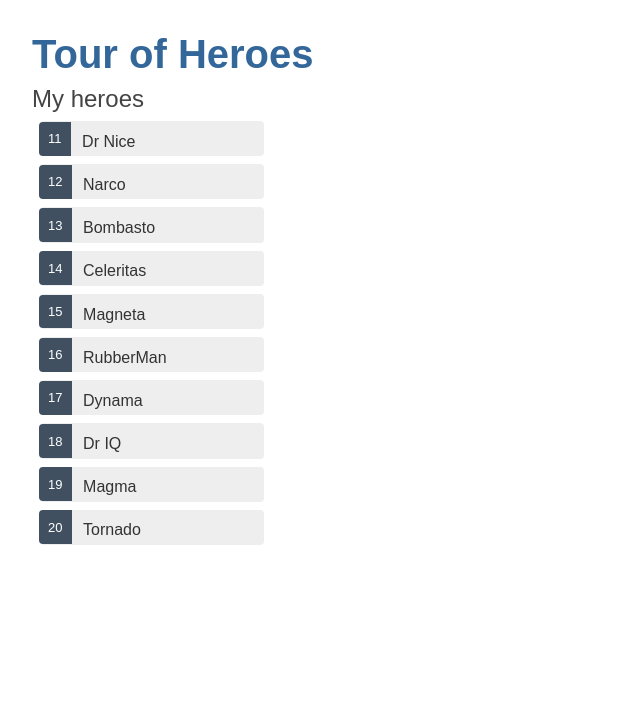
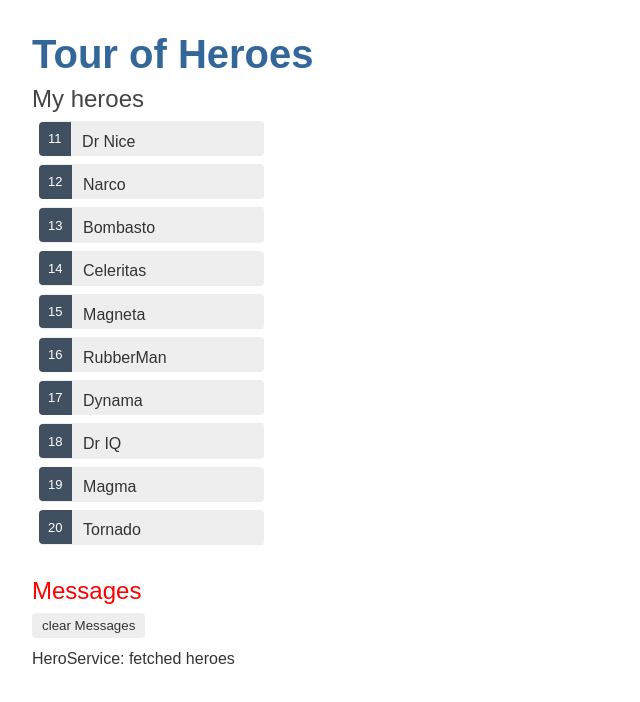
Before and after one commit to ShaunZh/angular-tour-of-hero, an Angular app: page / in a window 1280 px wide. Shown: the top 702 px of the page, without its empty margins (0-640 px from the left). Built offline with nearby package versions, Linux system fonts and the light colour scheme.

Commit message:
add: message service

```diff
--- a/src/app/app.component.html
+++ b/src/app/app.component.html
@@ -1,2 +1,3 @@
 <h1>{{title}}</h1>
 <app-heroes></app-heroes>
+<app-messages></app-messages>
--- a/src/app/app.module.ts
+++ b/src/app/app.module.ts
@@ -6,12 +6,14 @@
 import { AppComponent } from './app.component';
 import { HeroesComponent } from './heroes/heroes.component';
 import { HeroDetailComponent } from './hero-detail/hero-detail.component';
+import { MessagesComponent } from './messages/messages.component';
 
 @NgModule({
   declarations: [
     AppComponent,
     HeroesComponent,
-      HeroDetailComponent
+      HeroDetailComponent,
+      MessagesComponent
    ],
   imports: [
     BrowserModule,
--- a/src/app/hero.service.ts
+++ b/src/app/hero.service.ts
@@ -1,5 +1,6 @@
+import { MessageService } from "./message.service";
 import { Injectable } from "@angular/core";
-import {Observable, of} from 'rxjs'
+import { Observable, of } from "rxjs";
 import { Hero } from "./hero";
 import { HEROES } from "./mock-heroes";
 
@@ -7,9 +8,10 @@
   providedIn: "root",
 })
 export class HeroService {
-  constructor() {}
+  constructor(private messageService: MessageService) {}
 
   getHeroes(): Observable<Hero[]> {
+    this.messageService.add("HeroService:  fetched heroes");
     return of(HEROES);
   }
 }
--- a/src/app/heroes/heroes.component.ts
+++ b/src/app/heroes/heroes.component.ts
@@ -1,34 +1,39 @@
-import { HeroService } from './../hero.service';
-import { Component, OnInit } from '@angular/core';
+import { MessageService } from "./../message.service";
+import { HeroService } from "./../hero.service";
+import { Component, OnInit } from "@angular/core";
 
-import {Hero} from '../hero'
+import { Hero } from "../hero";
 
 @Component({
-  selector: 'app-heroes',
-  templateUrl: './heroes.component.html',
-  styleUrls: ['./heroes.component.scss']
+  selector: "app-heroes",
+  templateUrl: "./heroes.component.html",
+  styleUrls: ["./heroes.component.scss"],
 })
 export class HeroesComponent implements OnInit {
   hero: Hero = {
     id: 1,
-    name: 'Windstorm'
-  }
-  heroes: Hero[]
-  selectHero: Hero
+    name: "Windstorm",
+  };
+  heroes: Hero[];
+  selectHero: Hero;
 
-  constructor(private heroService: HeroService) { }
+  constructor(
+    private heroService: HeroService,
+    private messageService: MessageService
+  ) {}
 
   ngOnInit(): void {
-    this.getHeroes()
+    this.getHeroes();
   }
 
-  getHeroes():void {
-    this.heroService.getHeroes()
-    .subscribe((heroes: Hero[]) => this.heroes = heroes)
+  getHeroes(): void {
+    this.heroService
+      .getHeroes()
+      .subscribe((heroes: Hero[]) => (this.heroes = heroes));
   }
 
   onSelect(hero: Hero): void {
-    this.selectHero =  hero
+    this.messageService.add("HeroesComponent: onSelect hero id = " + hero.id);
+    this.selectHero = hero;
   }
-
 }
--- /dev/null
+++ b/src/app/message.service.ts
@@ -0,0 +1,18 @@
+import { Injectable } from "@angular/core";
+
+@Injectable({
+  providedIn: "root",
+})
+export class MessageService {
+  messages: string[] = [];
+
+  constructor() {}
+
+  add(message: string) {
+    this.messages.push(message);
+  }
+
+  clear() {
+    this.messages = [];
+  }
+}
--- /dev/null
+++ b/src/app/messages/messages.component.html
@@ -0,0 +1,5 @@
+<div *ngIf="messageService.messages.length">
+  <h2>Messages </h2>
+  <button class="clear" (click)="messageService.clear()">clear Messages</button>
+  <p *ngFor="let message of messageService.messages">{{message}}</p>
+</div>
--- /dev/null
+++ b/src/app/messages/messages.component.scss
@@ -0,0 +1,37 @@
+/* MessagesComponent's private CSS styles */
+h2 {
+  color: red;
+  font-family: Arial, Helvetica, sans-serif;
+  font-weight: lighter;
+}
+body {
+  margin: 2em;
+}
+body,
+input[text],
+button {
+  color: crimson;
+  font-family: Cambria, Georgia;
+}
+
+button.clear {
+  font-family: Arial;
+  background-color: #eee;
+  border: none;
+  padding: 5px 10px;
+  border-radius: 4px;
+  cursor: pointer;
+  cursor: hand;
+}
+button:hover {
+  background-color: #cfd8dc;
+}
+button:disabled {
+  background-color: #eee;
+  color: #aaa;
+  cursor: auto;
+}
+button.clear {
+  color: #333;
+  margin-bottom: 12px;
+}
--- /dev/null
+++ b/src/app/messages/messages.component.ts
@@ -0,0 +1,13 @@
+import { Component, OnInit } from "@angular/core";
+import { MessageService } from "./../message.service";
+
+@Component({
+  selector: "app-messages",
+  templateUrl: "./messages.component.html",
+  styleUrls: ["./messages.component.scss"],
+})
+export class MessagesComponent implements OnInit {
+  constructor(public messageService: MessageService) {}
+
+  ngOnInit() {}
+}
```
Also changed, not shown: 2 other files (tests, documents, lock files or other folders).
